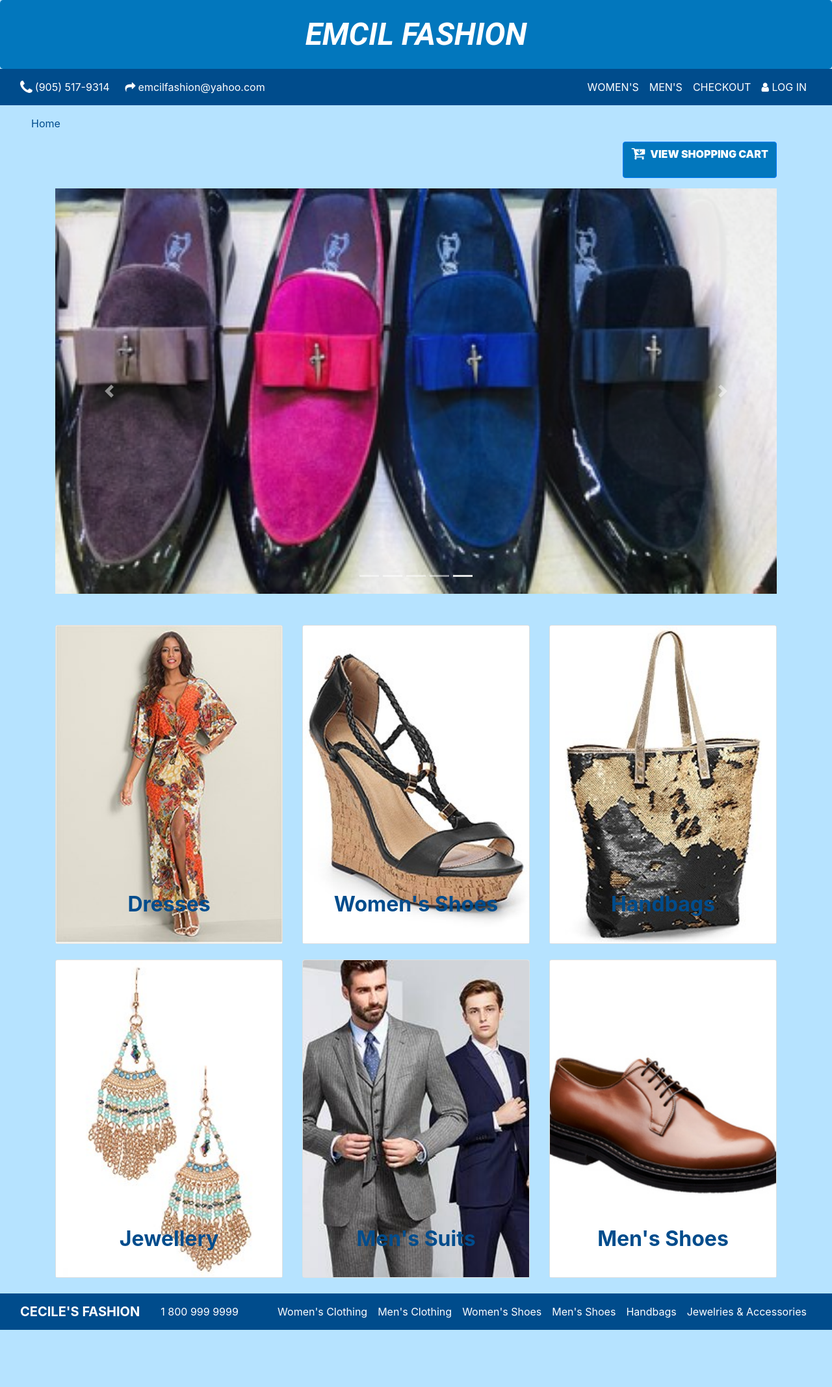
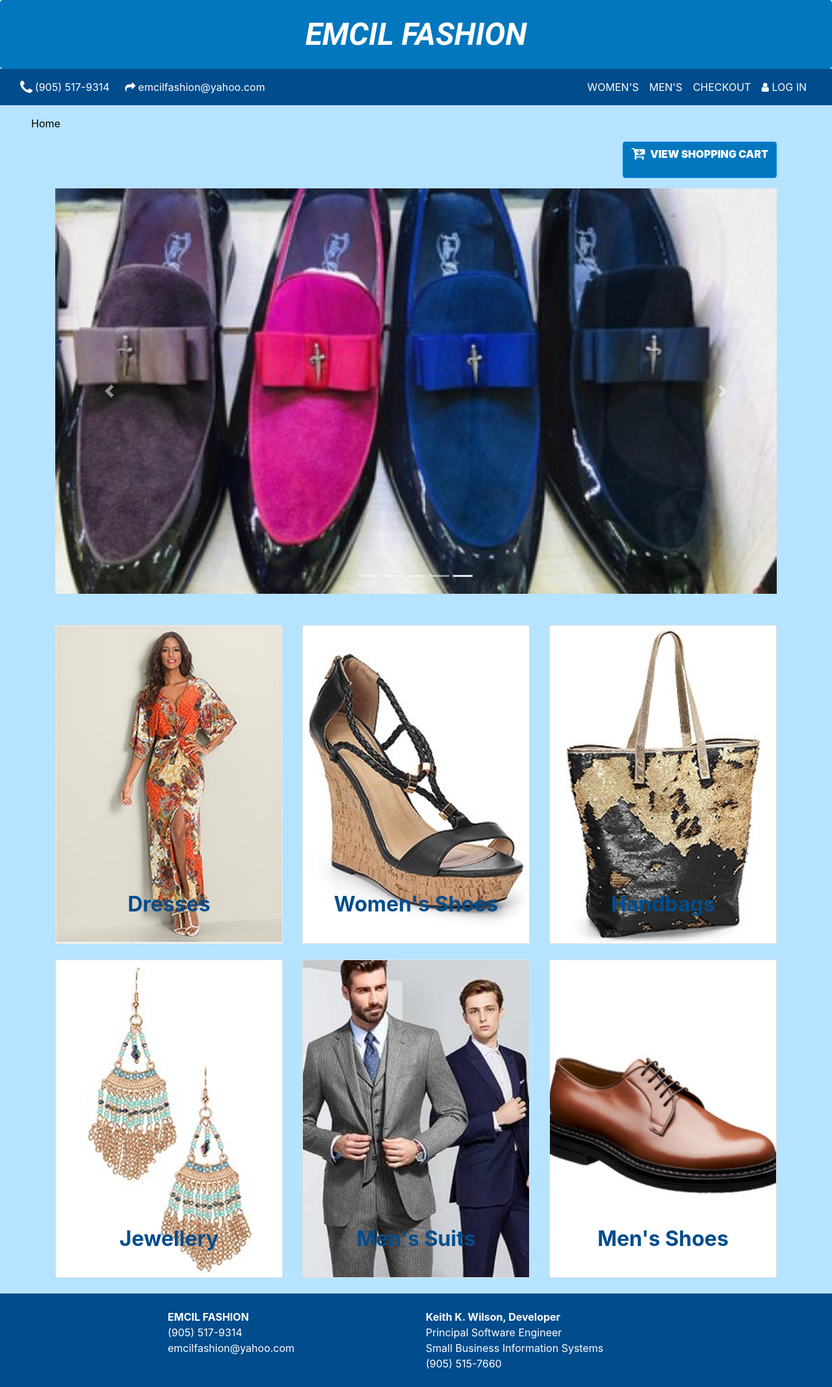
Before and after one commit to Koquay/emcil, an Angular app: page /home in a window 1280 px wide. Shown: the whole page at 65% size. Before the commit the page ends 2047 px from the top, so only its background shows below. Built offline with nearby package versions, Linux system fonts and the light colour scheme.

Commit message:
new footer

```diff
--- a/src/app/footer/footer.component.html
+++ b/src/app/footer/footer.component.html
@@ -1,21 +1,9 @@
 <div class="container-fluid px-0" id="footer-container">
-    <footer>
-        <nav class="navbar navbar-light navbar-expand-lg">
-            <div class="container-fluid"><a class="navbar-brand font-weight-bold" href="home.html">CECILE'S FASHION<br></a><a
-                    href="home.html"></a><span class="telephone ml-0 ml-lg-3">1 800 999 9999</span><button data-toggle="collapse"
-                    class="navbar-toggler" data-target="#navcol-2"><i class="fa fa-bars"></i></button>
-                <div class="collapse navbar-collapse d-lg-flex justify-content-lg-end" id="navcol-2">
-                    <ul class="nav navbar-nav">
-                        <li class="nav-item" role="presentation"><a class="nav-link active" href="customize.html">Women's
-                                Clothing<br></a></li>
-                        <li class="nav-item" role="presentation"><a class="nav-link" href="pizzas.html">Men's Clothing</a></li>
-                        <li class="nav-item" role="presentation"><a class="nav-link" href="chicken.html">Women's Shoes<br></a></li>
-                        <li class="nav-item" role="presentation"><a class="nav-link" href="salads.html">Men's Shoes<br></a></li>
-                        <li class="nav-item" role="presentation"><a class="nav-link" href="sides.html">Handbags<br></a></li>
-                        <li class="nav-item" role="presentation"><a class="nav-link" href="breads.html">Jewelries &amp; Accessories<br></a></li>
-                    </ul>
-                </div>
+    <footer class="d-md-flex d-lg-flex flex-column align-items-lg-center">
+            <div class="row d-md-flex d-lg-flex py-4">
+                <div class="col-12 col-md-6 fooer-col"><span id="business" class="d-block font-weight-bold">EMCIL FASHION</span><span class="d-block">(905) 517-9314</span><span class="d-block">emcilfashion@yahoo.com</span></div>
+                <div class="col-12 d-md-flex flex-column col-md-6 mt-2 mt-md-0 fooer-col"><span class="d-block font-weight-bold">Keith K. Wilson, Developer</span><span class="d-block">Principal Software Engineer</span><span class="d-block">Small Business Information Systems</span><span class="d-block">(905) 515-7660</span></div>
             </div>
-        </nav>
-    </footer>
+            <div class="row"></div>
+        </footer>
 </div>
--- a/src/app/footer/footer.component.scss
+++ b/src/app/footer/footer.component.scss
@@ -20,3 +20,12 @@ $tertiary: #58a5f0;
         color: white !important;
     }
 }
+
+footer {
+    background: #004c8c;
+    color: white;
+
+    .fooer-col {
+        min-width: 397px;
+    }
+}
--- a/src/app/shared/breadcrumb/breadcrumb.component.html
+++ b/src/app/shared/breadcrumb/breadcrumb.component.html
@@ -1,6 +1,6 @@
 <section class="ml-5 mt-3">
   <span *ngFor="let breadcrumb of breadcrumbsArr; first as isFirst; last as isLast">
-    <a routerLink={{breadcrumb.url}} class="c-blue">
+    <a routerLink={{breadcrumb.url}} class="c-black">
       <span class="d-inline-block">{{breadcrumb.breadcrumb}}</span>
       <span class="d-inline-block" *ngIf="!isLast">&nbsp;&nbsp;{{backslash}}&nbsp;&nbsp;</span>
     </a>
--- a/src/app/shared/breadcrumb/breadcrumb.component.scss
+++ b/src/app/shared/breadcrumb/breadcrumb.component.scss
@@ -8,3 +8,7 @@
     }
 
 }
+
+.c-black {
+    color: black !important;
+}
```
